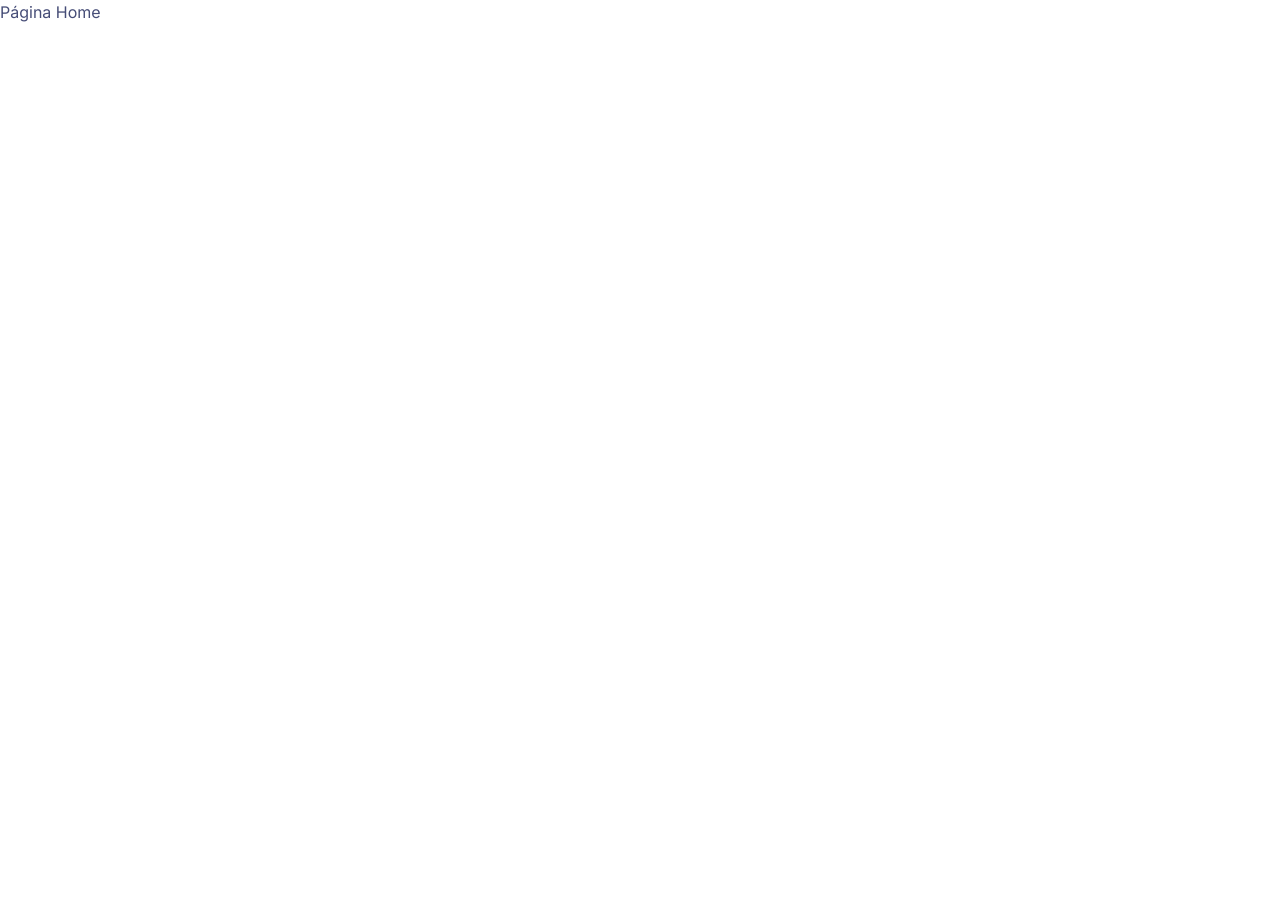
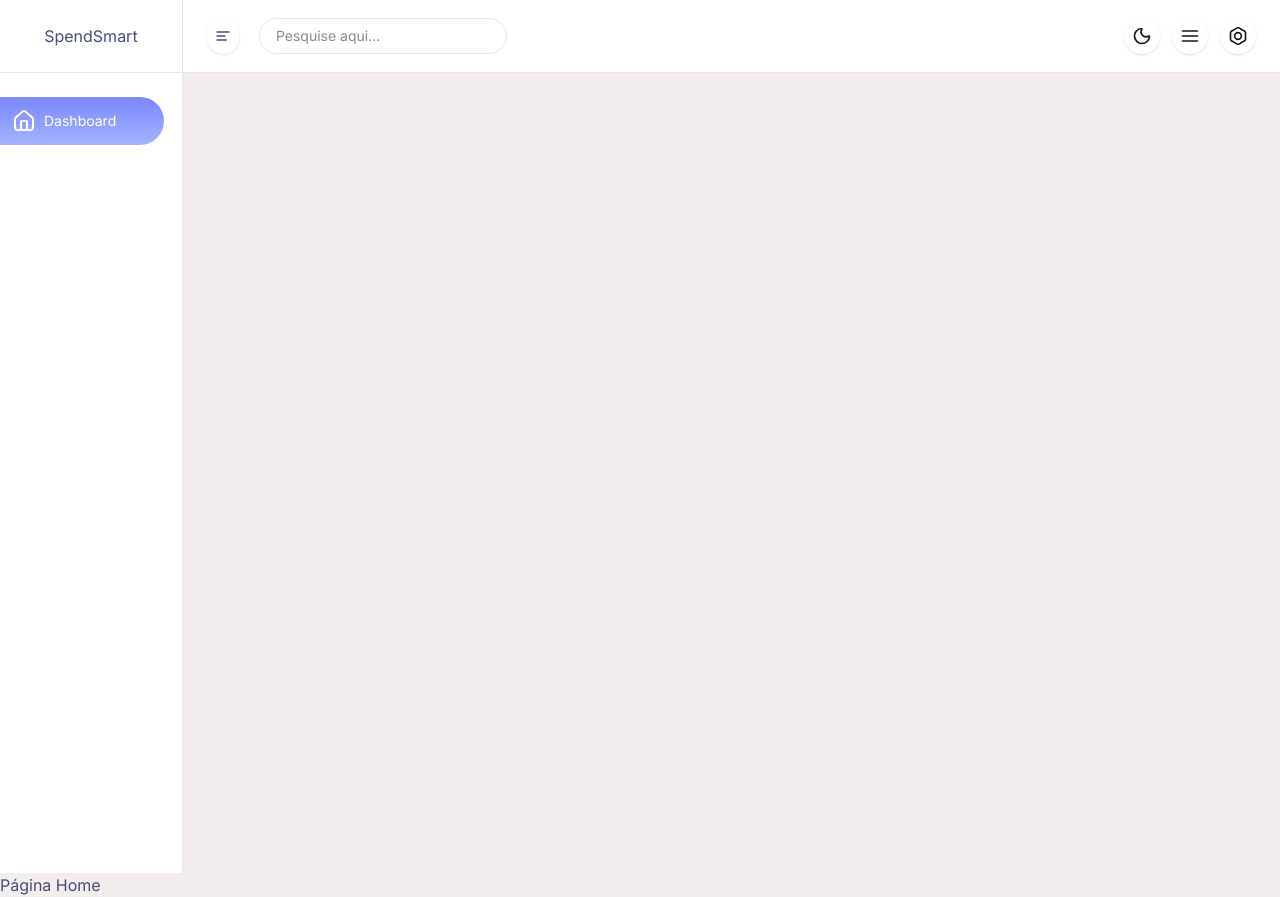
Before and after one commit to brenohmoreira/SpendSmart, a Next.js app in the folder app/: page / in a window 1280 px wide. Before the commit the page ends 800 px from the top, so only its background shows below. Built offline with nearby package versions, Linux system fonts and the light colour scheme.

Commit message:
feat: header

```diff
--- /dev/null
+++ b/app/src/app/(protected)/layout.tsx
@@ -0,0 +1,16 @@
+import HeaderComponent from "@/components/HeaderComponent";
+import NavigationComponent from "@/components/NavigationComponent";
+
+export default function ProtectedLayout({ children }: { children: React.ReactNode }) {
+  return (
+    <>
+      <HeaderComponent/>
+      <div className="w-full min-h-screen">
+        <NavigationComponent/>
+        <div>
+          {children}
+        </div>
+      </div>
+    </>
+  )
+}
--- a/app/src/app/(protected)/page.tsx
+++ b/app/src/app/(protected)/page.tsx
@@ -3,5 +3,5 @@ export default function Home() {
     <main>
       <h1 className="text-primary">Página Home</h1>
     </main>
-  );
+  )
 }
--- a/app/src/app/globals.css
+++ b/app/src/app/globals.css
@@ -1,11 +1,12 @@
 @import "tailwindcss";
 
 :root {
-  --background: #ffffff;
+  --background: #FFFFFF;
   --foreground: #171717;
   --primary: #464D77;
   --secondary: #877666;
   --layout-color: #F4EDED;
+  --layout-foreground: #F2F3F9;
 }
 
 @theme inline {
@@ -23,7 +24,7 @@
 }
 
 body {
-  background: var(--background);
+  background: var(--layout-color);
   color: var(--foreground);
   font-family: Arial, Helvetica, sans-serif;
 }
--- a/app/src/app/layout.tsx
+++ b/app/src/app/layout.tsx
@@ -10,8 +10,7 @@ const inter = Inter({
 });
 
 export const metadata: Metadata = {
-  title: "Create Next App",
-  description: "Generated by create next app",
+  title: "SpendSmart"
 }
 
 export default function RootLayout({ children, }: Readonly<{ children: React.ReactNode; }>) {
--- /dev/null
+++ b/app/src/components/HeaderComponent/index.tsx
@@ -0,0 +1,23 @@
+import { AlignJustify, AlignLeft, Bolt, Moon } from "lucide-react";
+
+export default function HeaderComponent() {
+  return (
+    <header className="w-full bg-white border-b-1 border-b-gray-200 flex row items-center">
+      <div className="w-1/7 h-full p-6 border-r-1 border-r-gray-200 flex row justify-center items-center">
+        <span className="text-primary"> SpendSmart </span>
+      </div>
+      <div className="w-6/7 h-full px-6 flex row justify-between">
+        <div className="flex row gap-5">
+          <AlignLeft className="w-9 h-9 p-2 rounded-full shadow cursor-pointer hover:bg-gray-100 transition-all" color="#464D77"/>
+          <input className="w-full border-1 border-gray-200 outline-0 rounded-full px-4 text-sm" type="text" placeholder="Pesquise aqui..."/>
+        </div>
+
+        <div className="flex row gap-3">
+          <Moon className="w-9 h-9 p-2 rounded-full shadow cursor-pointer hover:bg-gray-100 transition-all"/>
+          <AlignJustify className="w-9 h-9 p-2 rounded-full shadow cursor-pointer hover:bg-gray-100 transition-all"/>
+          <Bolt className="w-9 h-9 p-2 rounded-full shadow cursor-pointer hover:bg-gray-100 transition-all"/>
+        </div>
+      </div>
+    </header>
+  )
+}
--- a/app/src/components/LoginComponent/index.tsx
+++ b/app/src/components/LoginComponent/index.tsx
@@ -6,13 +6,13 @@ import { Eye, EyeOff } from "lucide-react"
 import { useState } from "react"
 import { api } from "@/lib/axios"
 import { toast } from "react-toastify"
-// import { useRouter } from "next/router"
+import { useRouter } from "next/navigation"
 
 export function LoginComponent() {
   const [showPassword, setShowPassword] = useState(false)
   const [email, setEmail] = useState("")
   const [password, setPassword] = useState("")
-  // const router = useRouter()
+  const router = useRouter()
 
   async function handleLogin(e: React.FormEvent) {
     e.preventDefault()
@@ -22,7 +22,8 @@ export function LoginComponent() {
       password,
       rememberMe: false // Assuming rememberMe is false by default
     }).then(response => {
-      console.log(response)
+      toast.success("Conectado com sucesso")
+      router.push("/")
     }).catch(error => {
       if (error.status === 401) {
         toast.error("Credenciais inválidas")
--- /dev/null
+++ b/app/src/components/NavigationComponent/index.tsx
@@ -0,0 +1,14 @@
+import { AlignJustify, AlignLeft, Bolt, House, Moon } from "lucide-react";
+
+export default function NavigationComponent() {
+  return (
+    <nav className="w-1/7 bg-white border-r-1 border-r-gray-200 min-h-screen bg-red-500">
+      <div className="w-full py-6">
+        <div className="from-indigo-400 to-indigo-300 bg-gradient-to-b w-9/10 p-3 rounded-r-full flex row items-center gap-2">
+          <House color="white"/>
+          <span className="text-white text-sm"> Dashboard </span>
+        </div>
+      </div>
+    </nav>
+  )
+}
```
Also changed, not shown: 1 other file (tests, documents, lock files or other folders).
